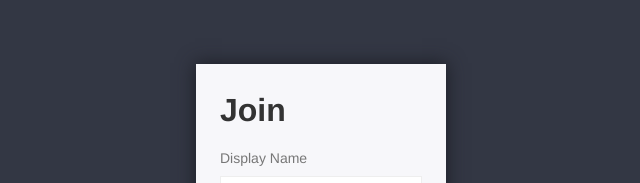
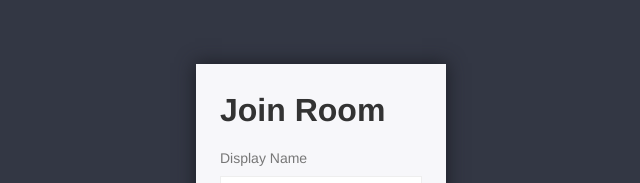
Before and after one commit to ajdeshraj/chat-room, a website: page public/index.html in a window 1280 px wide. Shown: the part 175-358 px from the top of the page, without its empty margins (319-959 px from the left). Drawn offline with Linux system fonts and the light colour scheme.

Commit message:
Small change to index.html; Added Words to Heading

```diff
--- a/public/index.html
+++ b/public/index.html
@@ -7,7 +7,7 @@
     <body>
         <div class="centered-form">
             <div class="centered-form__box">
-                <h1>Join</h1>
+                <h1>Join Room</h1>
                 <form action="./chat.html">
                     <label>Display Name</label>
                     <input type="text" name="username" placeholder="Display Name" required>
```
